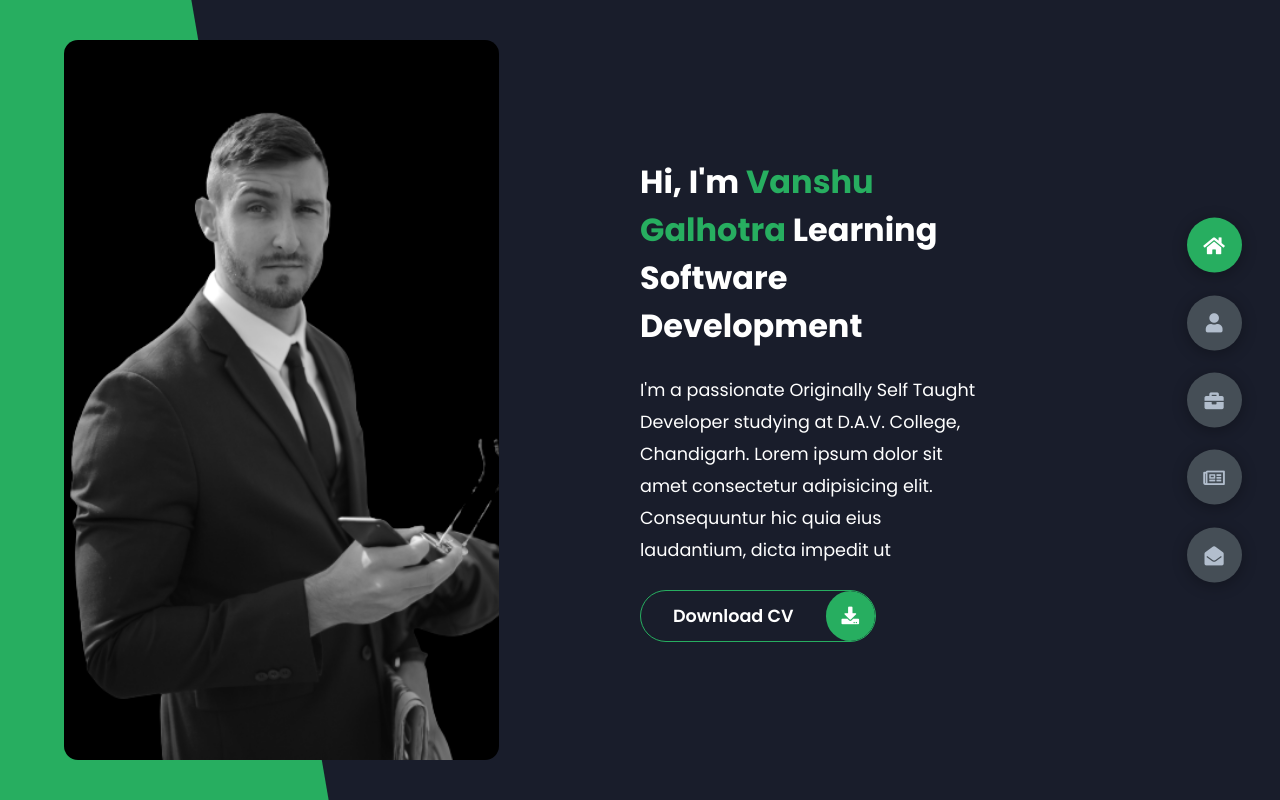
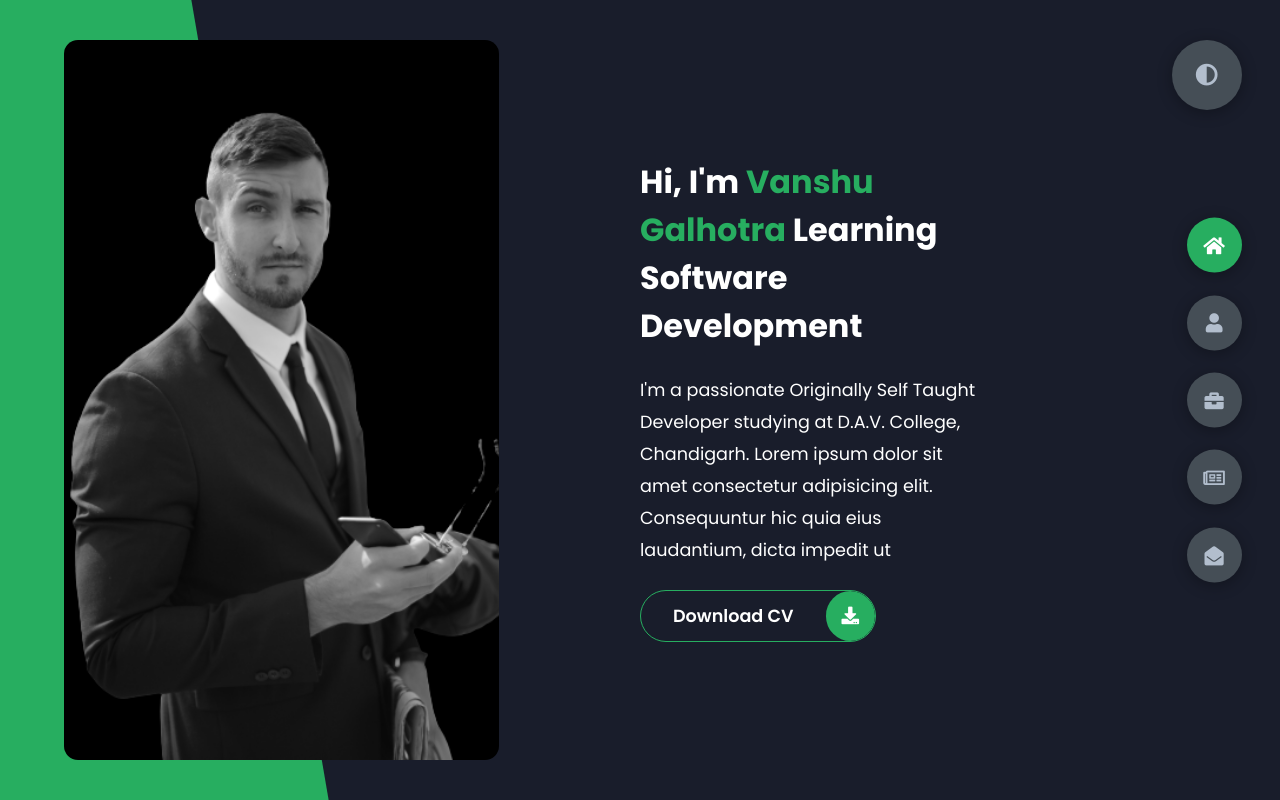
Before and after one commit to vanshugalhotra/HTML-Portfolio, a plain HTML site: page index.html in a window 1280 px wide. Drawn offline with Linux system fonts and the light colour scheme.

Commit message:
change the theme button: added

```diff
--- a/CSS/style.css
+++ b/CSS/style.css
@@ -154,6 +154,33 @@ section {
 
 .active-btn i {
     color: var(--color-white) !important;
+}
+
+.theme-btn {
+    top: 5%;
+    right: 3%;
+    width: 70px;
+    height: 70px;
+    border-radius: 50%;
+    background-color: var(--color-grey-4);
+    cursor: pointer;
+    position: fixed;
+    display: flex;
+    justify-content: center;
+    align-items: center;
+    box-shadow: 0 3px 15px rgba(0, 0, 0, 0.3);
+    transition: all .1s ease-in-out;
+}
+
+.theme-btn:active {
+    transform: translateY(-3px);
+    box-shadow: 5px 5px 20px var(--color-grey-5);
+}
+
+.theme-btn i {
+    font-size: 1.4rem;
+    color: var(--color-grey-2);
+    pointer-events: none;
 }
 
 
--- a/JS/logic.js
+++ b/JS/logic.js
@@ -48,6 +48,17 @@ function PageTransitions() {
         }
     });
 
+    // code for working the theme button
+    const themeBtn = document.querySelector('.theme-btn');
+
+    themeBtn.addEventListener('click', () => {
+
+        let element = document.body;
+        // toggle will add and remove the class whenever the button is clicked
+        element.classList.toggle('light-mode');
+
+    });
+
 }
 
 PageTransitions();
--- a/index.html
+++ b/index.html
@@ -501,6 +501,10 @@
         </div>
     </div>
 
+    <div class="theme-btn">
+        <i class="fas fa-adjust"></i>
+    </div>
+
     <script src="JS/logic.js"></script>
 </body>
 
```
